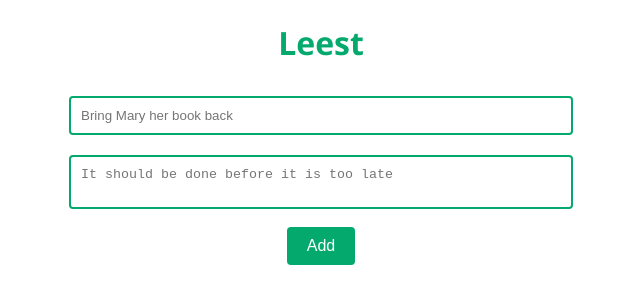
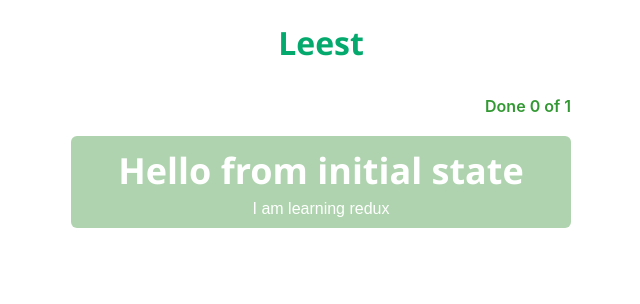
Before and after one commit to Mehoff/leest, a React (Create React App) app: page / in a window 1280 px wide. Shown: the top 304 px of the page, without its empty margins (319-959 px from the left). Built offline with nearby package versions, Linux system fonts and the light colour scheme.

Commit message:
Introduce redux

```diff
--- a/package.json
+++ b/package.json
@@ -7,6 +7,7 @@
     "@emotion/styled": "^11.8.1",
     "@mui/icons-material": "^5.5.0",
     "@mui/material": "^5.5.0",
+    "@reduxjs/toolkit": "^1.8.0",
     "@testing-library/jest-dom": "^5.16.2",
     "@testing-library/react": "^12.1.3",
     "@testing-library/user-event": "^13.5.0",
@@ -17,6 +18,7 @@
     "@types/uuid": "^8.3.4",
     "react": "^17.0.2",
     "react-dom": "^17.0.2",
+    "react-redux": "^7.2.6",
     "react-scripts": "5.0.0",
     "typescript": "^4.6.2",
     "uuid": "^8.3.2",
--- a/src/App.tsx
+++ b/src/App.tsx
@@ -1,18 +1,20 @@
-import { useState } from "react";
+// import { useState } from "react";
 import styles from "./App.module.css";
 
-import ITodo from "./interfaces/ITodo";
+// import ITodo from "./interfaces/ITodo";
 import TodoList from "./components/todo-list";
-import CreateTodoItem from "./components/create-todo-form";
+// import CreateTodoItem from "./components/create-todo-form";
 
 function App() {
-  const [todos, setTodos] = useState<ITodo[]>([]);
+  //const [todos, setTodos] = useState<ITodo[]>([]);
 
   return (
     <div className={styles.App}>
       <h1 className={styles.Logo}>Leest</h1>
-      <CreateTodoItem todos={todos} setTodos={setTodos} />
-      <TodoList todos={todos} setTodos={setTodos} />
+      {/* <CreateTodoItem todos={todos} setTodos={setTodos} /> */}
+      {/* <TodoList todos={todos} setTodos={setTodos} /> */}
+
+      <TodoList />
     </div>
   );
 }
--- a/src/components/todo-item/todo-item.module.css
+++ b/src/components/todo-item/todo-item.module.css
@@ -1,4 +1,9 @@
 .Wrapper {
+  display: flex;
+  flex-direction: column;
+  justify-content: center;
+  align-items: center;
+
   width: 60vh;
   opacity: 0.7;
   padding: 10px;
--- a/src/components/todo-item/todo-item.tsx
+++ b/src/components/todo-item/todo-item.tsx
@@ -5,27 +5,27 @@ import ITodo from "../../interfaces/ITodo";
 
 interface TodoItemProps {
   todo: ITodo;
-  todos: ITodo[];
-  setTodos: (todos: ITodo[]) => void;
+  // todos: ITodo[];
+  // setTodos: (todos: ITodo[]) => void;
 }
 
-const TodoItem: React.FC<TodoItemProps> = ({ todo, todos, setTodos }) => {
-  const onTodoClick = (): void => {
-    const _todos = [...todos];
+const TodoItem: React.FC<TodoItemProps> = ({ todo }) => {
+  // const onTodoClick = (): void => {
+  //   const _todos = [...todos];
 
-    const clickedTodo = _todos.find((t: ITodo) => t.id === todo.id);
-    if (!clickedTodo) return;
+  //   const clickedTodo = _todos.find((t: ITodo) => t.id === todo.id);
+  //   if (!clickedTodo) return;
 
-    clickedTodo.isFinised = !clickedTodo.isFinised;
-    setTodos(_todos);
-  };
+  //   clickedTodo.isFinised = !clickedTodo.isFinised;
+  //   setTodos(_todos);
+  // };
 
   return (
     <div
       className={`${styles.Wrapper} ${
         todo.isFinised ? styles.NotFinished : styles.IsFinished
       }`}
-      onClick={onTodoClick}
+      // onClick={onTodoClick}
     >
       <h2 className={styles.Header}>{todo.header}</h2>
       <h3 className={styles.Description}>{todo.description}</h3>
--- a/src/components/todo-list/todo-list.tsx
+++ b/src/components/todo-list/todo-list.tsx
@@ -1,35 +1,39 @@
 import * as React from "react";
+import { useTypedSelector } from "../../hooks/useTypedSelector";
+
 import ITodo from "../../interfaces/ITodo";
 import TodoItem from "../todo-item";
 import styles from "./todo-list.module.css";
 
-interface TodoListProps {
-  todos: ITodo[];
-  setTodos: (todos: ITodo[]) => void;
-}
+// interface TodoListProps {
+//   todos: ITodo[];
+//   setTodos: (todos: ITodo[]) => void;
+// }
 
-const TodoList: React.FC<TodoListProps> = (props: TodoListProps) => {
-  const finishedCount = props.todos.filter((t) => t.isFinised).length;
+const TodoList: React.FC = () => {
+  const { todos } = useTypedSelector((state) => state.todo);
+
+  const finishedCount = todos.filter((t) => t.isFinised).length;
 
   return (
     <div className={styles.Wrapper}>
-      {props.todos.length ? (
+      {todos.length ? (
         <div className={styles.Counter}>
           <span>
-            Done {finishedCount} of {props.todos.length}
+            Done {finishedCount} of {todos.length}
           </span>
         </div>
       ) : (
         <></>
       )}
       <ul>
-        {props.todos.map((todo: ITodo, key: number) => {
+        {todos.map((todo: ITodo, key: number) => {
           return (
             <li key={key}>
               <TodoItem
                 todo={todo}
-                todos={props.todos}
-                setTodos={props.setTodos}
+                // todos={props.todos}
+                // setTodos={props.setTodos}
               />
             </li>
           );
--- /dev/null
+++ b/src/hooks/useTypedSelector.ts
@@ -0,0 +1,4 @@
+import { TypedUseSelectorHook, useSelector } from "react-redux";
+import { RootState } from "../store/reducers";
+
+export const useTypedSelector: TypedUseSelectorHook<RootState> = useSelector;
--- a/src/index.tsx
+++ b/src/index.tsx
@@ -1,17 +1,18 @@
-import React from 'react';
-import ReactDOM from 'react-dom';
-import './index.css';
-import App from './App';
-import reportWebVitals from './reportWebVitals';
+import React from "react";
+import ReactDOM from "react-dom";
+import "./index.css";
+import App from "./App";
+import reportWebVitals from "./reportWebVitals";
+import { Provider } from "react-redux";
+import { store } from "./store/index";
 
 ReactDOM.render(
   <React.StrictMode>
-    <App />
+    <Provider store={store}>
+      <App />
+    </Provider>
   </React.StrictMode>,
-  document.getElementById('root')
+  document.getElementById("root")
 );
 
-// If you want to start measuring performance in your app, pass a function
-// to log results (for example: reportWebVitals(console.log))
-// or send to an analytics endpoint. Learn more: https://bit.ly/CRA-vitals
 reportWebVitals();
--- /dev/null
+++ b/src/store/index.ts
@@ -0,0 +1,6 @@
+import { configureStore } from "@reduxjs/toolkit";
+import { rootReducer } from "./reducers";
+
+export const store = configureStore({
+  reducer: rootReducer,
+});
--- /dev/null
+++ b/src/store/reducers/index.ts
@@ -0,0 +1,8 @@
+import { combineReducers } from "@reduxjs/toolkit";
+import todoReducer from "./todoReducer";
+
+export const rootReducer = combineReducers({
+  todo: todoReducer,
+});
+
+export type RootState = ReturnType<typeof rootReducer>;
--- /dev/null
+++ b/src/store/reducers/todoReducer.ts
@@ -0,0 +1,28 @@
+import { TodoState, TodoAction, TodoActions } from "../../types/todo";
+import { v4 as uuidv4 } from "uuid";
+
+const initialState: TodoState = {
+  todos: [
+    {
+      id: uuidv4(),
+      header: "Hello from initial state",
+      description: "I am learning redux",
+      isFinised: false,
+    },
+  ],
+};
+
+const todoReducer = (
+  state: TodoState = initialState,
+  action: TodoAction
+): TodoState => {
+  switch (action.type) {
+    case TodoActions.ADD_TODO:
+      state.todos = [...state.todos, action.payload];
+      return state;
+    default:
+      return state;
+  }
+};
+
+export default todoReducer;
--- /dev/null
+++ b/src/types/todo.ts
@@ -0,0 +1,16 @@
+import ITodo from "../interfaces/ITodo";
+
+export enum TodoActions {
+  ADD_TODO = "ADD_TODO",
+}
+
+export interface TodoState {
+  todos: ITodo[];
+}
+
+export interface AddTodoAction {
+  type: TodoActions.ADD_TODO;
+  payload: ITodo;
+}
+
+export type TodoAction = AddTodoAction;
```
Also changed, not shown: 1 other file (tests, documents, lock files or other folders).
